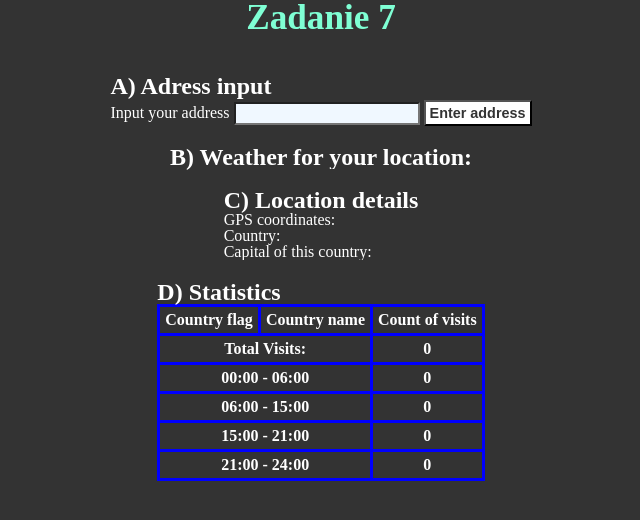
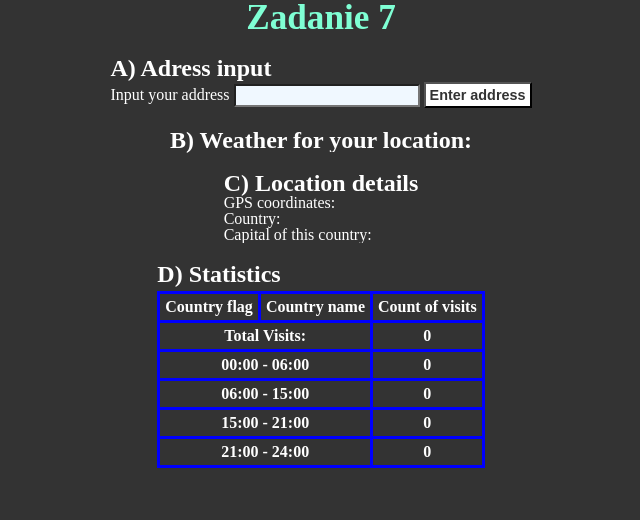
Before and after one commit to mrslvs/location_portal, a PHP site: page / in a window 1280 px wide. Shown: the top 520 px of the page, without its empty margins (319-959 px from the left). Run offline with PHP 8.4, Linux system fonts and the light colour scheme; data that the repository does not hold is empty.

Commit message:
minor changes done to styling

```diff
--- a/styles/styles.css
+++ b/styles/styles.css
@@ -10,6 +10,11 @@
     border: 3px solid blue;
     border-collapse: collapse;
     padding: 5px;
+}
+
+table {
+    margin-top: 5px;
+    margin-bottom: 10px;
 }
 
 .container {
@@ -28,7 +33,7 @@
     font-weight: bold;
     font-size: 2.2rem;
 
-    margin-bottom: 1.2rem;
+    margin-bottom: 0.1rem;
 }
 
 h2{
```
